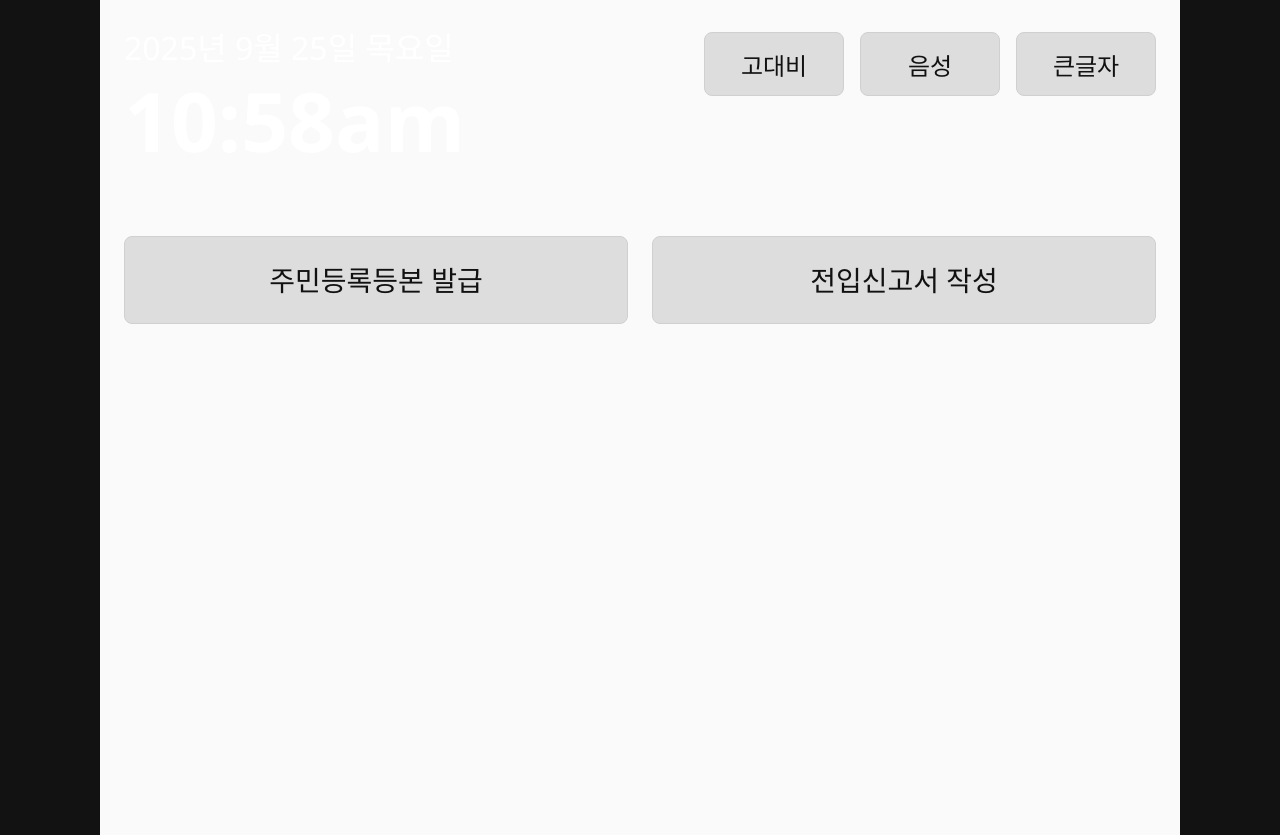
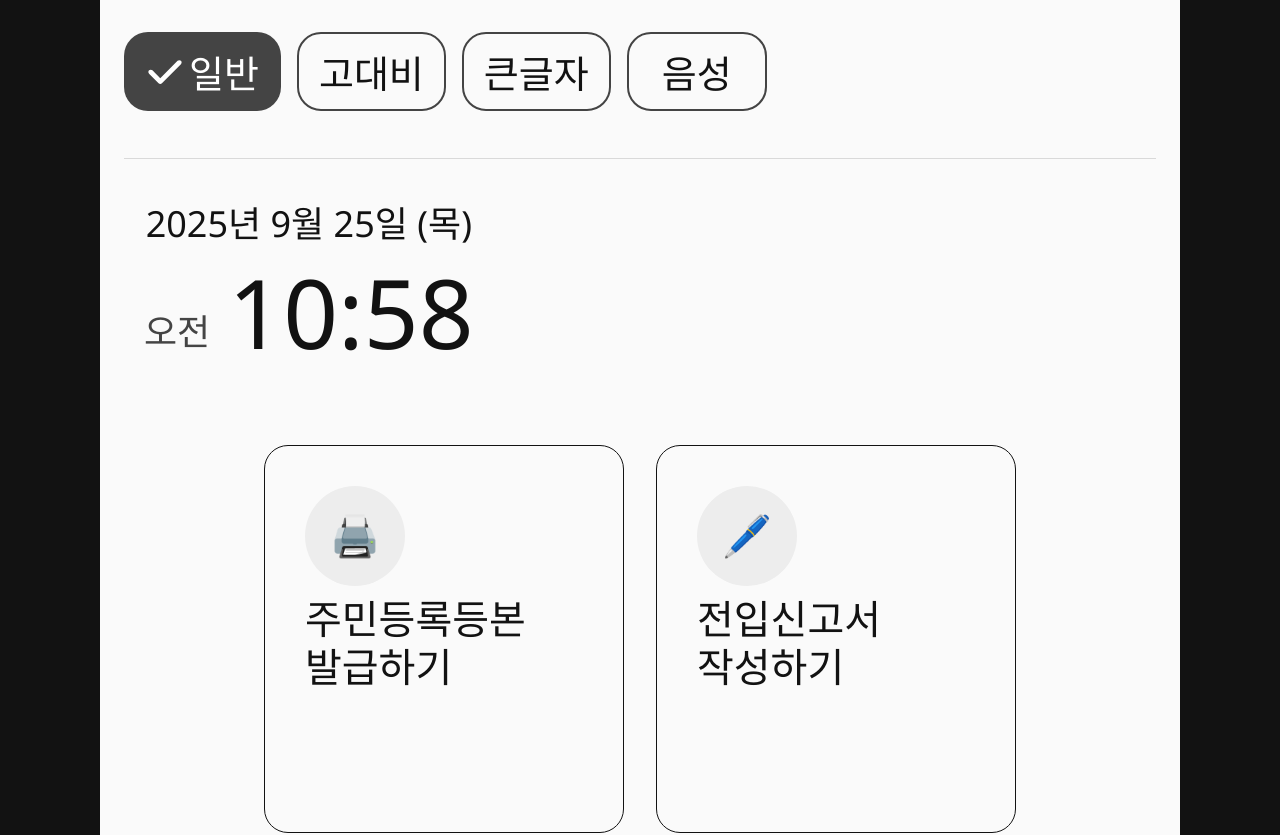
Before and after one commit to KNU-team-kim/barrier-free-kiosk-web, a React (Vite) app: page / in a window 1280 px wide. Shown: the top 835 px of the page. Built offline with nearby package versions, Linux system fonts and the light colour scheme; the HTML template or start-up script is replaced by a standard one; a web font is replaced by a local one.

Commit message:
design: Main UI 완성 #1

```diff
--- /dev/null
+++ b/src/app/contexts/ThemeModeContext.js
@@ -0,0 +1,4 @@
+import { createContext } from "react";
+
+const ThemeModeContext = createContext(null);
+export default ThemeModeContext;
--- a/src/app/providers/ThemeProvider.jsx
+++ b/src/app/providers/ThemeProvider.jsx
@@ -1,5 +1,7 @@
 import { ThemeProvider as StyledProvider } from "styled-components";
 import GlobalStyle from "../../styles/GlobalStyle";
+import ThemeModeContext from "../contexts/ThemeModeContext";
+import { useMemo, useState } from "react";
 
 const themes = {
   light: {
@@ -31,12 +33,15 @@ const themes = {
 };
 
 export default function ThemeProvider({ children }) {
-  const mode = "light"; // 추후 state로 교체 가능
+  const [mode, setMode] = useState("light");
+  const value = useMemo(() => ({ mode, setMode }), [mode]);
 
   return (
-    <StyledProvider theme={themes[mode]}>
-      <GlobalStyle />
-      {children}
-    </StyledProvider>
+    <ThemeModeContext.Provider value={value}>
+      <StyledProvider theme={themes[mode]}>
+        <GlobalStyle />
+        {children}
+      </StyledProvider>
+    </ThemeModeContext.Provider>
   );
 }
--- a/src/components/home/HomeContent.jsx
+++ b/src/components/home/HomeContent.jsx
@@ -2,75 +2,128 @@ import { Link } from "react-router-dom";
 import styled from "styled-components";
 import { softCard } from "../../styles/mixins";
 import TimeInfo from "./TimeInfo";
+import useThemeMode from "../../hooks/useThemeMode";
+import { FaCheck } from "react-icons/fa6";
 
 export default function HomeContent({ onToggleHC, onToggleLarge }) {
+  const { mode, setMode } = useThemeMode();
+
+  const isLight = mode === "light";
+  const isHigh = mode === "high";
+
   return (
-    <TopArea>
-      <Toolbar aria-label="빠른 설정">
-        <TimeInfo />
-        <ToolButtonGroup>
-          <ToolButton onClick={onToggleHC} aria-pressed={false}>
+    <HomeWrap>
+      <Toolbar aria-label="화면 모드 설정">
+        <ToolButton
+          onClick={() => setMode("light")}
+          aria-pressed={isLight}
+          data-active={isLight}
+          aria-label="일반 모드"
+        >
+          {isLight && <FaCheck aria-hidden="true" />}
+          일반
+        </ToolButton>
+        <ToolButton
+          onClick={() => setMode("high")}
+          aria-pressed={isHigh}
+          data-active={isHigh}
+          aria-label="고대비 모드"
+        >
+          {isHigh && <FaCheck aria-hidden="true" />}
           고대비
         </ToolButton>
-          <ToolButton aria-label="음성 안내">음성</ToolButton>
-          <ToolButton onClick={onToggleLarge} aria-pressed={false}>
+        <ToolButton
+          onClick={onToggleLarge}
+          aria-pressed={false}
+          data-active={false}
+          aria-label="큰글자 모드"
+        >
           큰글자
         </ToolButton>
-        </ToolButtonGroup>
+        <ToolButton aria-label="음성 안내" data-active={false}>
+          음성
+        </ToolButton>
       </Toolbar>
+      <Divider role="separator" aria-hidden />
+      <TimeInfo />
 
       <Actions>
+        <ActionItem align="right">
           <Link to="/move-in/step-1" aria-label="주민등록등본 발급으로 이동">
-          <ActionButton as="div">주민등록등본 발급</ActionButton>
+            <ActionButton>
+              <IconWrap>
+                <IconCircle>🖨️</IconCircle>
+              </IconWrap>
+              <Label>
+                주민등록등본
+                <br />
+                발급하기
+              </Label>
+            </ActionButton>
           </Link>
+        </ActionItem>
+
+        <ActionItem align="left">
           <Link to="/move-in/step-1" aria-label="전입신고서 작성으로 이동">
-          <ActionButton as="div">전입신고서 작성</ActionButton>
+            <ActionButton>
+              <IconWrap>
+                <IconCircle>🖊️</IconCircle>
+              </IconWrap>
+              <Label>
+                전입신고서
+                <br />
+                작성하기
+              </Label>
+            </ActionButton>
           </Link>
+        </ActionItem>
       </Actions>
 
-      <InfoCard role="region" aria-label="공공정보 - 날씨">
-        공공정보 - 날씨
-      </InfoCard>
-    </TopArea>
+      <InfoCard role="region" aria-label="공공정보 - 날씨"></InfoCard>
+    </HomeWrap>
   );
 }
 
-/* ---------- styled ---------- */
-const TopArea = styled.div`
+const HomeWrap = styled.div`
   display: flex;
   flex-direction: column;
-  gap: 24px;
+  gap: 15px;
   padding: 32px 24px;
 `;
 
+/* Top Toolbar */
 const Toolbar = styled.nav`
   display: flex;
   gap: 16px;
   flex-wrap: wrap;
-  align-items: flex-start; // 좌, 우 요소 높이가 달라도 자연스럽게 하기위해 설정.
-`;
-
-const ToolButtonGroup = styled.div`
-  margin-left: auto; // 이 한 줄로 오른쪽 정렬
-  display: flex;
-  gap: 16px;
-  flex-wrap: wrap; // 필요 시 다음 줄로 내려가도록
-  align-items: center;
 `;
 
 const ToolButton = styled.button`
-  ${softCard}
-  width: 140px;
-  height: 64px;
-  font-size: 24px;
+  padding: 10px 20px;
+  min-width: 140px;
+  font-size: 38px;
   font-weight: 500;
+  display: inline-flex;
+  align-items: center;
+  justify-content: center;
+  gap: 5px;
+
+  color: ${({ theme }) => theme.colors.deepDark};
+  background: transparent;
+  border: 2px solid ${({ theme }) => theme.colors.dark};
+  border-radius: 24px;
+  &[data-active="true"] {
+    color: ${({ theme }) => theme.colors.white};
+    background: ${({ theme }) => theme.colors.dark};
+    border-color: transparent;
+  }
 `;
 
+/* Main Buttons */
 const Actions = styled.section`
-  display: flex;
-  flex-wrap: wrap; // 한 줄에 다 못들어가는 아이템은 줄바꿈.
-  gap: 24px; // 아이템 사이 간격
-  justify-content: space-between; // 아이템들을 양 끝으로 정렬하고, 남는 공간을 아이템 사이에 균등 분배.
+  display: grid;
+  grid-template-columns: 1fr 1fr;
+  gap: 32px;
 
   /* 자식이 a 태그일 때 */
   a {
@@ -81,16 +134,65 @@ const Actions = styled.section`
   }
 `;
 
-const ActionButton = styled.button`
-  ${softCard}
-  width: 100%;
-  height: 88px;
-  font-size: 28px;
-  font-weight: 500;
-  display: grid;
-  place-items: center;
+const ActionItem = styled.div`
+  display: flex;
+  justify-content: ${({ align }) =>
+    align === "right" ? "flex-end" : "flex-start"};
 `;
 
+const ActionButton = styled.button`
+  width: 100%;
+  max-width: 360px;
+  min-height: 388px;
+  display: grid;
+  grid-template-rows: auto 1fr;
+  gap: 10px;
+
+  border: 1px solid ${({ theme }) => theme.colors.deepDark};
+  border-radius: 24px;
+  background: transparent;
+  color: ${({ theme }) => theme.colors.deepDark};
+  font-size: 40px;
+  font-weight: 500;
+  line-height: 1.2;
+  padding: 40px;
+  text-align: center;
+
+  transition: background 0.2s;
+  &:hover {
+    background: ${({ theme }) => theme.colors.lightGray};
+  }
+`;
+
+// 아이콘 배경 원
+const IconWrap = styled.div`
+  flex: 1; /* 아이콘 위쪽 여백 확보 */
+  display: flex;
+  align-items: flex-start;
+  justify-content: left;
+`;
+
+const IconCircle = styled.div`
+  width: 100px;
+  height: 100px;
+  border-radius: 50%;
+  background: ${({ theme }) => theme.colors.label};
+  display: flex;
+  align-items: center;
+  justify-content: center;
+  font-size: 40px;
+  color: ${({ theme }) => theme.colors.deepDark};
+`;
+
+// 텍스트는 버튼 하단 중앙에
+const Label = styled.div`
+  display: flex;
+  align-items: flex-end;
+  text-align: left;
+  line-height: 1.2;
+`;
+
+/* Info Card */
 const InfoCard = styled.section`
   ${softCard}
   display: grid;
@@ -100,3 +202,10 @@ const InfoCard = styled.section`
   font-weight: 500;
   margin-top: auto; // 요소를 가능한 아래쪽 끝으로 내림
 `;
+
+const Divider = styled.hr`
+  margin: 32px 0;
+  height: 1px;
+  border: 0;
+  background: ${({ theme }) => theme.colors.lightGray};
+`;
--- a/src/components/home/TimeInfo.jsx
+++ b/src/components/home/TimeInfo.jsx
@@ -4,14 +4,15 @@ import useNow from "../../hooks/useNow";
 export default function TimeInfo() {
   const now = useNow();
 
-  const dateStr = new Intl.DateTimeFormat("ko-KR", {
+  const fullDateStr = new Intl.DateTimeFormat("ko-KR", {
     year: "numeric",
     month: "long",
     day: "numeric",
     weekday: "long",
   }).format(now);
+  const dateStr = fullDateStr.replace(/\s?([가-힣])요일$/, " ($1)");
 
-  const timeStr = new Intl.DateTimeFormat("en-US", {
+  const rawTimeStr = new Intl.DateTimeFormat("en-US", {
     hour: "2-digit",
     minute: "2-digit",
     hour12: true,
@@ -19,33 +20,40 @@ export default function TimeInfo() {
     .format(now)
     .replace(" ", "")
     .toLowerCase();
+  const [timeMain, rawPeriod] = rawTimeStr
+    .match(/(\d{1,2}:\d{2})(am|pm)/)
+    .slice(1, 3);
+  const period = rawPeriod === "am" ? "오전" : "오후";
 
   return (
     <TimeInfoBox role="timer" aria-live="polite">
       <DateRow>{dateStr}</DateRow>
-      <TimeRow>{timeStr}</TimeRow>
+      <TimeRow>
+        <Period>{period}</Period>
+        <TimeMain>{timeMain}</TimeMain>
+      </TimeRow>
     </TimeInfoBox>
   );
 }
 
 const TimeInfoBox = styled.div`
   width: fit-content;
-  height: 180px;
   background: transparent;
-  color: #fff;
+  color: ${({ theme }) => theme.colors.deepDark};
 
   display: grid;
   grid-template-rows: auto auto;
   align-items: start;
   align-content: start;
-  row-gap: 15px;
-  justify-items: left;
+  row-gap: 22px;
+  padding: 0px 20px 70px 20px;
+  justify-items: center;
 `;
 
 const DateRow = styled.div`
   width: fit-content;
   height: fit-content;
-  font-size: 32px;
+  font-size: 36px;
   font-weight: 400;
   line-height: 1;
   margin: 0;
@@ -55,9 +63,24 @@ const DateRow = styled.div`
 const TimeRow = styled.div`
   width: fit-content;
   height: fit-content;
-  font-size: 82px;
-  font-weight: 800;
+  margin: 0;
+  display: grid;
+  grid-template-columns: auto auto;
+  gap: 18px;
+  align-items: end;
+  text-align: center;
+`;
+
+const TimeMain = styled.span`
+  font-size: 96px;
+  font-weight: 500;
   line-height: 1;
-  margin: 0;
-  text-align: left;
 `;
+
+const Period = styled.span`
+  font-size: 36px;
+  font-weight: 400;
+  line-height: 1;
+  margin-bottom: 10px; /* 살짝 아래로 내려서 baseline 근처 */
+  color: ${({ theme }) => theme.colors.dark};
+`;
--- /dev/null
+++ b/src/hooks/useThemeMode.js
@@ -0,0 +1,8 @@
+import { useContext } from "react";
+import ThemeModeContext from "../app/contexts/ThemeModeContext";
+
+export default function useThemeMode() {
+  const ctx = useContext(ThemeModeContext);
+  if (!ctx) throw new Error("useThemeMode must be used within ThemeProvider");
+  return ctx;
+}
```
Lines whose indentation alone changed are shown as unchanged.
